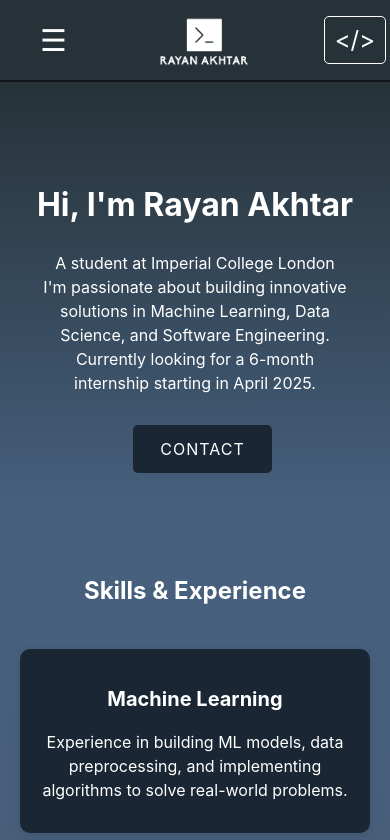
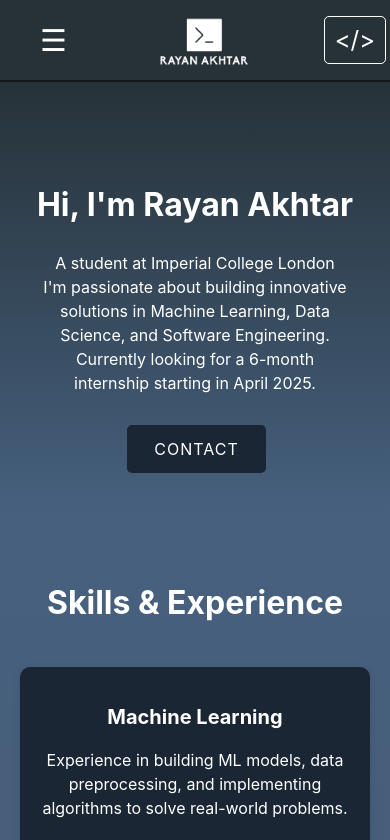
Before and after one commit to RayanAkhtar/portfolio, a React (Vite) app: page /#/ in a window 390 px wide. Shown: the top 840 px of the page. Built offline with nearby package versions, Linux system fonts and the light colour scheme; no server answers; the database is empty.

Commit message:
debug: implement small styling hotfixes

```diff
--- a/src/components/Footer.tsx
+++ b/src/components/Footer.tsx
@@ -1,6 +1,6 @@
 import React from "react";
 import "../styles/footer.css";
-import { FaEnvelope, FaPhone, FaLinkedin, FaGithub } from "react-icons/fa";
+import { FaEnvelope, FaLinkedin, FaGithub } from "react-icons/fa";
 
 const Footer: React.FC = () => {
   return (
@@ -10,10 +10,6 @@ const Footer: React.FC = () => {
           <li>
             <FaEnvelope className="footer-icon" />
             <a href="mailto:rayanakhtar1203@gmail.com">rayanakhtar1203@gmail.com</a>
-          </li>
-          <li>
-            <FaPhone className="footer-icon" />
-            <span>+44 7961 576656</span>
           </li>
           <li>
             <FaLinkedin className="footer-icon" />
--- a/src/styles/Home.css
+++ b/src/styles/Home.css
@@ -51,6 +51,11 @@
   animation: fadeInUp 1s ease-out forwards 1s;
 }
 
+.cta-button {
+  display: block; /* Ensures it's block-level */
+  margin-right: 12px;
+}
+
 /* Contact Button */
 .contact-button {
   background-color: var(--footer-bg-color);
@@ -62,8 +67,6 @@
   letter-spacing: 1px;
   transition: transform 0.3s ease, box-shadow 0.3s ease, border 0.3s ease, color 0.4s ease;
   margin-top: 30px;
-  display: inline-block;
-  width: 100%;
   max-width: 250px;
   text-align: center;
   z-index: 1;
@@ -86,11 +89,18 @@
   transition: background 0.5s ease-in-out;
 }
 
+.section-title {
+  font-size: 2rem;
+  margin-bottom: 20px;
+  text-align: center;
+}
+
+
 .skills-grid {
   display: flex;
   flex-wrap: wrap;
-  justify-content: space-evenly; /* Ensures even spacing between items */
-  gap: 20px; /* This creates some space between the cards */
+  justify-content: space-evenly;
+  gap: 20px;
   margin-top: 40px;
 }
 
@@ -267,6 +277,12 @@
       max-width: 90%;
       width: 100%;
   }
+
+  /* Disable hover translation on mobile */
+  .skill-card:hover,
+  .project-card:hover {
+    transform: none;
+  }
 }
 
 /* For Very Small Screens (Mobile Phones) */
@@ -299,4 +315,10 @@
       max-width: 100%;
       padding: 15px;
   }
+
+  /* Disable hover translation on mobile */
+  .skill-card:hover,
+  .project-card:hover {
+    transform: none;
+  }
 }
--- a/src/styles/footer.css
+++ b/src/styles/footer.css
@@ -11,6 +11,7 @@
 .footer-container {
   margin: 0 auto;
   padding: 0 15px;
+  padding-right: 7.7vw;
 }
 
 .footer-list {
@@ -46,6 +47,10 @@
 
 /* Responsive Styles */
 @media screen and (max-width: 768px) {
+  .footer {
+    padding-right: 0;
+  }
+
   .footer-list {
     flex-direction: column;
     align-items: center;
@@ -60,6 +65,10 @@
 }
 
 @media screen and (max-width: 480px) {
+  .footer {
+    padding-right: 0;
+  }
+
   .footer-list li {
     font-size: 16px;
     gap: 15px;
```
